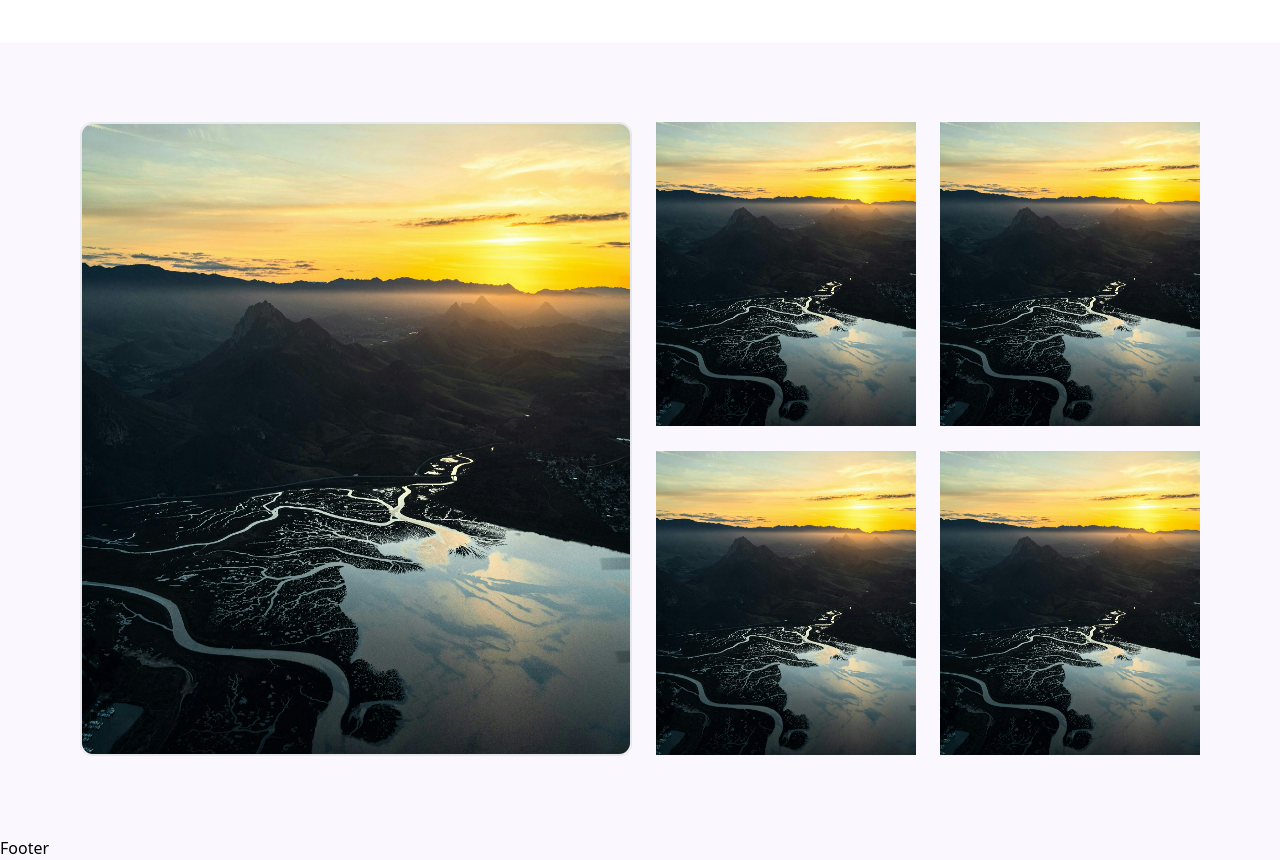
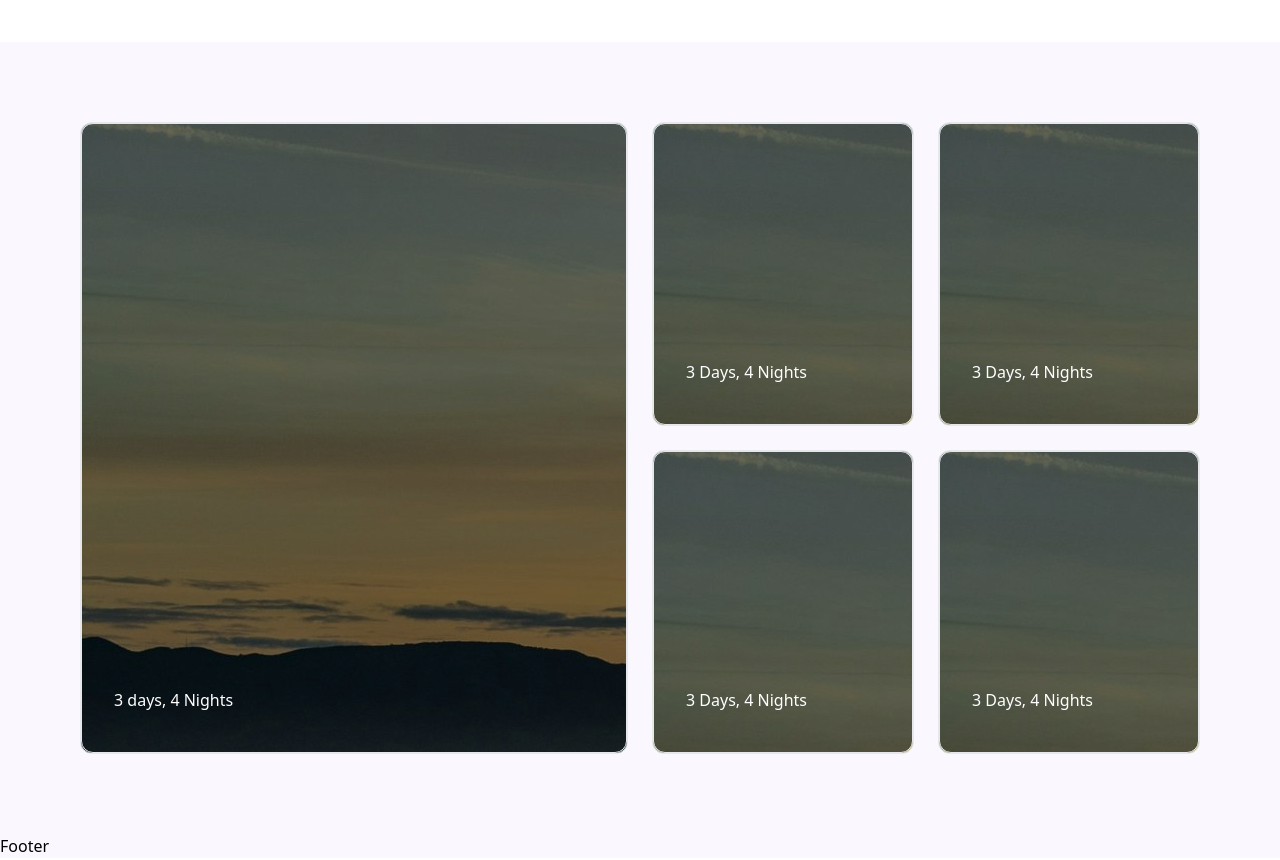
Before and after one commit to GraceJoseph-hub/space-touch, a React (Vite) app: page / in a window 1280 px wide. Shown: the part 1920-2780 px from the top of the page. Built offline with nearby package versions, Linux system fonts and the light colour scheme.

Commit message:
work in progress

```diff
--- a/src/components/aside/Aside.jsx
+++ b/src/components/aside/Aside.jsx
@@ -1,33 +1,61 @@
-import React from 'react'
-import { Link } from 'react-router-dom';
-import sample from '../carousel/sample.jpg'
+import React from "react";
+import { Link } from "react-router-dom";
+import { useState } from "react";
+
 
 const Aside = () => {
+   const [isHovered, setIsHovered] = useState(null);
+  const description = [
+    {
+      title: '3 Days, 4 Nights',
+      amount: '$3750'
+    },
+    {
+      title: '3 Days, 4 Nights',
+      amount: '$1620'
+    },
+    {
+      title: '3 Days, 4 Nights',
+      amount: '$1820'
+    },
+    {
+      title: '3 Days, 4 Nights',
+      amount: '$1520'
+    },
+  ]
   return (
     <div className="flex gap-6 mx-20 py-20">
-      <Link to="/" className="border border-solid rounded-xl">
-        <img
-          src={sample}
-          alt=""
-          className="h-[39.5rem] w-full border border-solid rounded-xl"
-        />
+      <Link
+        to="/"
+        className="h-[39.5rem] w-1/2 border border-solid rounded-xl bg-[url('../../../public/images/sample.jpg')]"
+        onMouseEnter={() => setIsHovered(index)}
+        onMouseLeave={() => setIsHovered(null)}
+      >
+        <div className="h-full w-full text-light font-medium bg-darkShade border border-solid rounded-xl relative">
+          <p className="absolute left-8 bottom-10">3 days, 4 Nights</p>
+          {isHovered && <p className="absolute left-8 bottom-4">$1720</p>}
+        </div>
       </Link>
-      <div className="grid grid-cols-2 gap-6 grid-rows-2 ">
-        <Link to="/" className="">
-          <img src={sample} alt="" className="h-[19rem]" />
-        </Link>
-        <Link to="/" className="">
-          <img src={sample} alt="" className="h-[19rem]" />
-        </Link>
-        <Link to="/" className="">
-          <img src={sample} alt="" className="h-[19rem]" />
-        </Link>
-        <Link to="/" className="">
-          <img src={sample} alt="" className="h-[19rem]" />
-        </Link>
+      <div className="grid grid-cols-2 gap-6 grid-rows-2 w-1/2">
+        {description.map((description, index) => (
+          <Link
+            to="/"
+            key={index}
+            className="bg-[url('../../../public/images/sample.jpg')] h-[19rem] border border-solid rounded-xl relative"
+            onMouseEnter={() => setIsHovered(index)}
+            onMouseLeave={() => setIsHovered(null)}
+          >
+            <div className="h-full w-full text-light font-medium bg-darkShade border border-solid rounded-xl relative">
+              <p className="absolute left-8 bottom-10">{description.title}</p>
+              {isHovered && (
+                <p className="absolute left-8 bottom-4">{description.amount}</p>
+              )}
+            </div>
+          </Link>
+        ))}
       </div>
     </div>
   );
-}
+};
 
-export default Aside
+export default Aside;
--- a/tailwind.config.js
+++ b/tailwind.config.js
@@ -9,9 +9,10 @@ export default {
       colors: {
         light: "#fff",
         "off-white": "rgba(147, 107, 232, 0.05)",
-        bold: '#151b1d',
-        red: '#ff1654',
-        grey: '#777777',
+        darkShade: "rgba(0, 0, 0, 0.573)",
+        bold: "#151b1d",
+        red: "#ff1654",
+        grey: "#777777",
         lightGrey: "#c5c5c5",
       },
     },
```
Also changed, not shown: public/images/sample.jpg (added).
